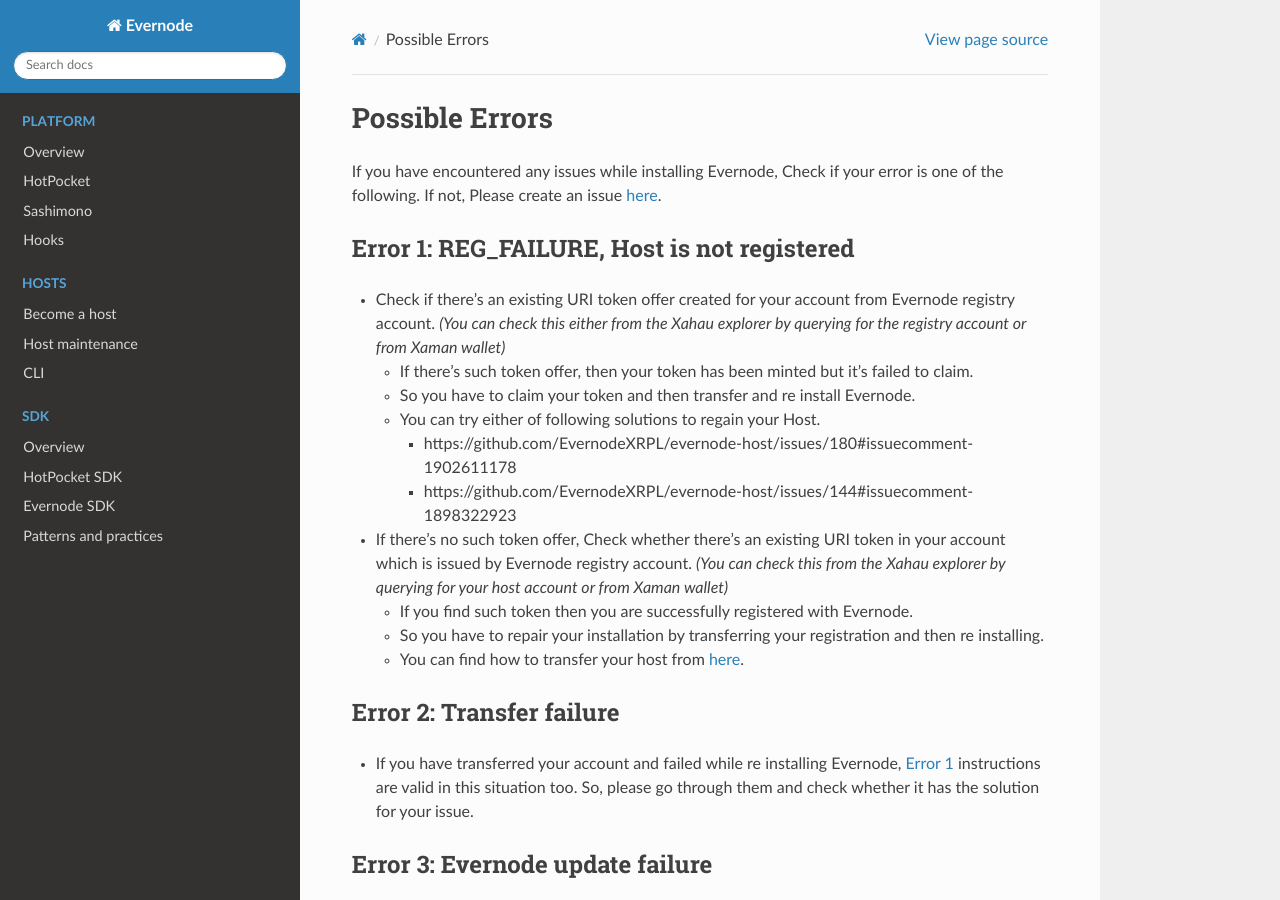
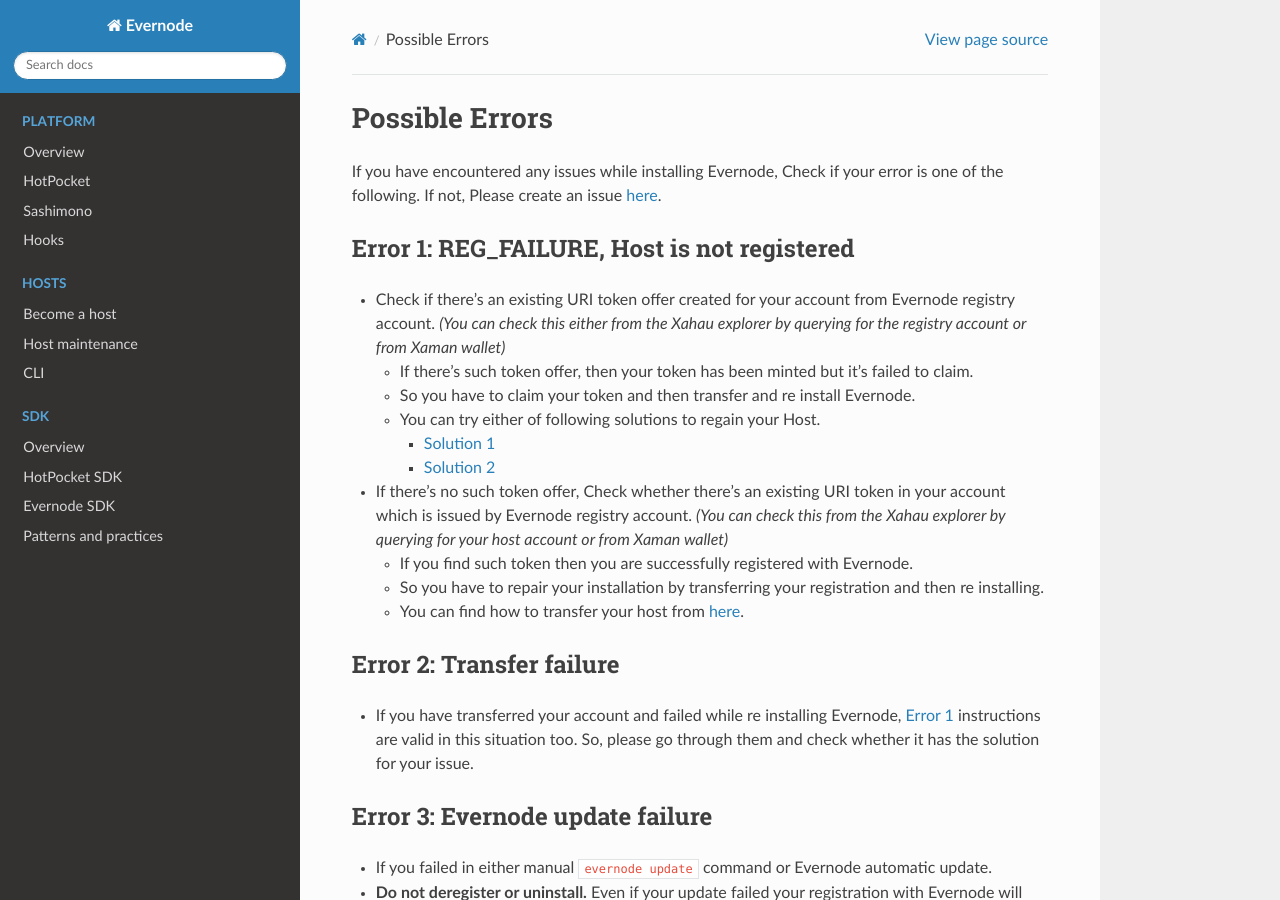
Before and after one commit to tequdev/evernode-docs, a Sphinx documentation site: the page built from docs/source/hosts/possible-errors.md, in a window 1280 px wide and 900 px high. Built offline with Sphinx 7.4.7 and the Read the Docs theme 2.0.0, drawn with Linux system fonts in a browser that asks for light colours.

Commit message:
Added hyperlinks

```diff
--- a/docs/source/hosts/possible-errors.md
+++ b/docs/source/hosts/possible-errors.md
@@ -7,8 +7,8 @@
   - If there's such token offer, then your token has been minted but it's failed to claim.
   - So you have to claim your token and then transfer and re install Evernode.
   - You can try either of following solutions to regain your Host.
-    - https://github.com/EvernodeXRPL/evernode-host/issues/180#issuecomment-1902611178
-    - https://github.com/EvernodeXRPL/evernode-host/issues/144#issuecomment-1898322923
+    - [Solution 1](https://github.com/EvernodeXRPL/evernode-host/issues/180#issuecomment-1902611178)
+    - [Solution 2](https://github.com/EvernodeXRPL/evernode-host/issues/144#issuecomment-1898322923)
 
 - If there's no such token offer, Check whether there's an existing URI token in your account which is issued by Evernode registry account. _(You can check this from the Xahau explorer by querying for your host account or from Xaman wallet)_
   - If you find such token then you are successfully registered with Evernode.
```
